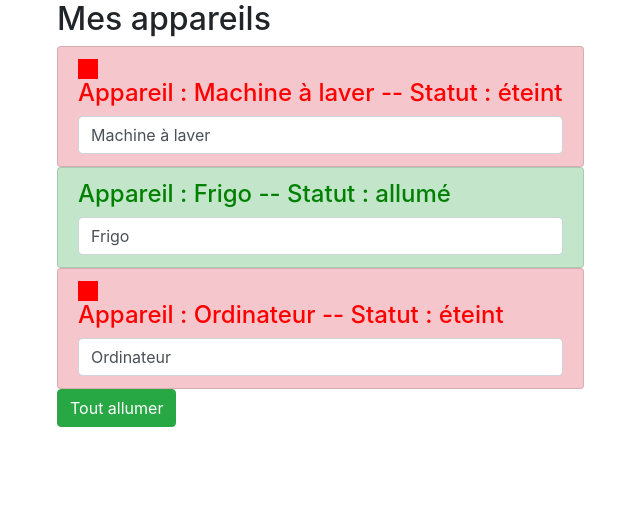
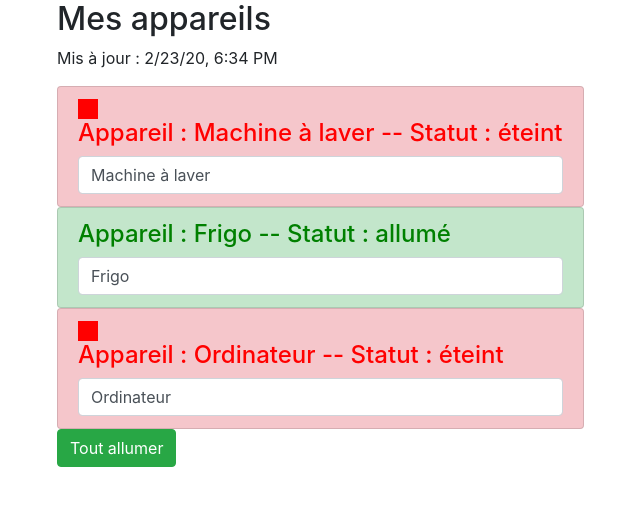
Before and after one commit to moueza/4668271-developpez-des-applications-web-avec-angular, an Angular app in the folder mon-projet-angular/: page / in a window 1280 px wide. Shown: the top 506 px of the page, without its empty margins (13-653 px from the left). Built offline with nearby package versions, Linux system fonts and the light colour scheme.

Commit message:
Closes #29 p2c4a Utilisez et paramétrez les Pipes ; see #1 general : local server OK

```diff
--- a/mon-projet-angular/src/app/app.component.html
+++ b/mon-projet-angular/src/app/app.component.html
@@ -2,6 +2,7 @@
   <div class="row">
     <div class="col-xs-12">
       <h2>Mes appareils</h2>
+      <p>Mis à jour : {{ lastUpdate  | date: 'short'}}</p>
       <ul class="list-group">
         <app-appareil *ngFor="let appareil of appareils"
                       [appareilName]="appareil.name"
--- a/mon-projet-angular/src/app/app.component.ts
+++ b/mon-projet-angular/src/app/app.component.ts
@@ -7,6 +7,7 @@ import { Component } from '@angular/core';
 })
 export class AppComponent {
   isAuth = false;
+  lastUpdate = new Date();
   appareilOne = 'Machine à laver';
   appareilTwo = 'Frigo';
   appareilThree = 'Ordinateur';
```
